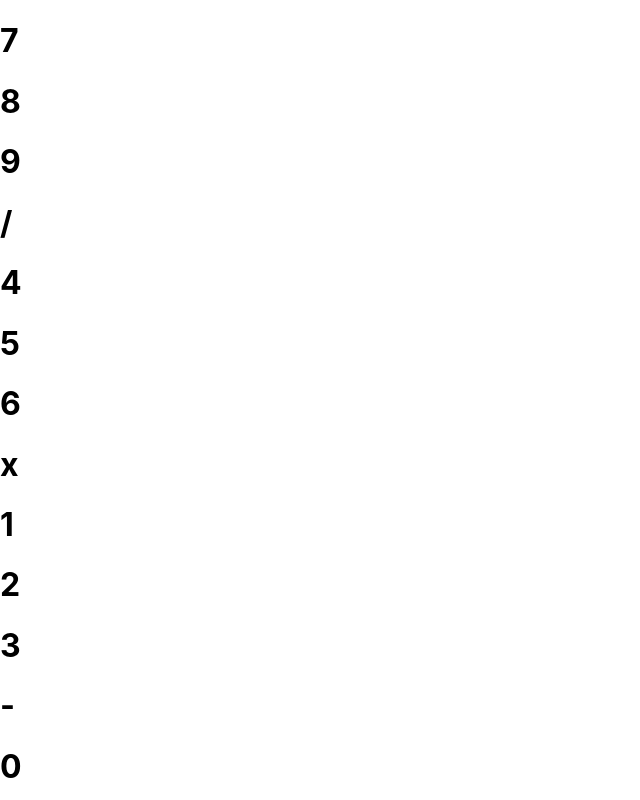
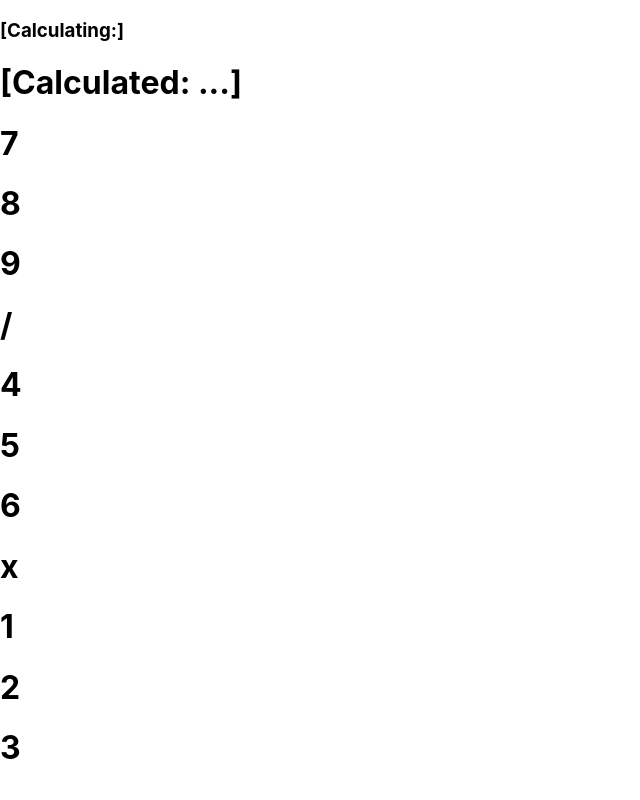
Before and after one commit to LinKCoding/calc-react, a React (Create React App) app: page / in a window 1280 px wide. Shown: the top 800 px of the page, without its empty margins (0-640 px from the left). Built offline with nearby package versions, Linux system fonts and the light colour scheme.

Commit message:
added calc display for future use

```diff
--- a/src/components/calculatorComps/Calculator.js
+++ b/src/components/calculatorComps/Calculator.js
@@ -1,16 +1,28 @@
 import React from 'react'
 import ButtonList from './ButtonList'
+import Screen from './Screen'
 
 export default class Calculator extends React.Component {
   constructor(props) {
     super(props)
 
     this.state = {
-      chars: ['7', '8', '9', '/', '4', '5', '6', 'x', '1', '2', '3', '-', '0', '.', '=', '+']
+      chars: ['7', '8', '9', '/', '4', '5', '6', 'x', '1', '2', '3', '-', '0', '.', '=', '+'],
+      equation: '',
     }
   }
 
+  runCalculation() {
+    return eval(this.state.equation)
+  }
+
   render() {
-    return <ButtonList chars={this.state.chars} />
+    this.runCalculation()
+    return (
+      <React.Fragment>
+        <Screen equation={this.state.equation} calculation={this.runCalculation(this.state.equation)}/>
+        <ButtonList chars={this.state.chars} />
+      </React.Fragment>
+    )
   }
 }
--- a/src/components/calculatorComps/screen.js
+++ b/src/components/calculatorComps/screen.js
@@ -4,13 +4,17 @@ export default class Screen extends React.Component {
   constructor(props) {
     super(props)
     this.state = {
-      display: this.props.calculation
+      topDisplay: this.props.equation,
+      display: this.props.calculated
     }
   }
 
   render() {
     return (
-      <h1>[${this.display}]</h1>
+      <React.Fragment>
+        <h3>[Calculating:{this.topDisplay}]</h3>
+        <h1>[Calculated: ...]</h1>
+      </React.Fragment>
     )
   }
 }
```
